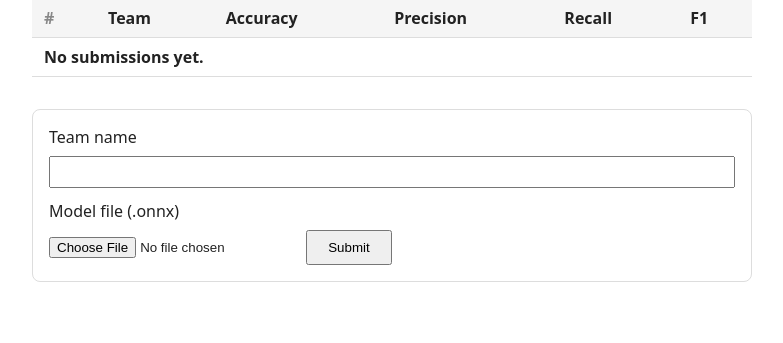
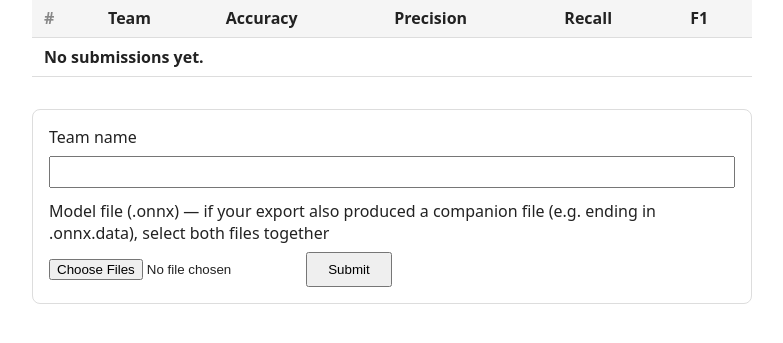
Before and after one commit to LiU-AI-Society/MonkeyMadness, a Flask app: page / in a window 1280 px wide. Shown: the part 138-481 px from the top of the page, without its empty margins (248-1031 px from the left). Run offline with Flask 3, Linux system fonts and the light colour scheme; data that the repository does not hold is empty.

Commit message:
Support ONNX models with external weights data, log real scoring failures Accept multiple files per submission so a model exported with external data

```diff
--- a/leaderboard/app.py
+++ b/leaderboard/app.py
@@ -6,6 +6,7 @@ import tempfile
 from pathlib import Path
 
 from flask import Flask, jsonify, redirect, render_template, request, url_for
+from werkzeug.utils import secure_filename
 
 import db
 
@@ -49,14 +50,24 @@ def submit():
         return render_template("index.html", leaderboard=db.leaderboard(DB_PATH), error=message), status
 
     team_name = request.form.get("team_name", "").strip()
-    model_file = request.files.get("model_file")
+    # Accept one or more files under the same field: an ONNX export that uses
+    # "external data" (weights stored outside the .onnx protobuf) needs its
+    # companion file uploaded alongside the model, not just the model itself.
+    uploaded_files = [f for f in request.files.getlist("model_file") if f and f.filename]
 
     if not team_name:
         return reject("Team name is required.", 400)
     if len(team_name) > MAX_TEAM_NAME_LEN:
         return reject(f"Team name is too long (max {MAX_TEAM_NAME_LEN} characters).", 400)
-    if model_file is None or not model_file.filename.lower().endswith(".onnx"):
-        return reject("Please upload a .onnx model file.", 400)
+
+    onnx_files = [f for f in uploaded_files if f.filename.lower().endswith(".onnx")]
+    if len(onnx_files) != 1:
+        return reject(
+            "Please upload exactly one .onnx model file. If your export also "
+            "produced a companion file (e.g. ending in .onnx.data), select "
+            "both files together.",
+            400,
+        )
 
     wait = db.seconds_since_last_submission(DB_PATH, team_name)
     if wait is not None and wait < COOLDOWN_SECONDS:
@@ -64,10 +75,19 @@ def submit():
         return reject(f"Please wait {remaining}s before submitting again.", 429)
 
     with tempfile.TemporaryDirectory() as tmp_dir:
-        # Save under a fixed name, not the uploaded filename -- avoids any
-        # path-traversal concern from a crafted filename.
-        model_path = Path(tmp_dir) / "model.onnx"
-        model_file.save(model_path)
+        # Keep each file's original (sanitized) name rather than renaming it.
+        # A model exported with external data has a literal companion
+        # filename (e.g. "model.onnx.data") baked into the graph -- onnx
+        # resolves that name relative to the model's directory, so both
+        # files must land in the same temp dir under their original names.
+        model_path = None
+        for f in uploaded_files:
+            safe_name = secure_filename(f.filename)
+            dest = Path(tmp_dir) / safe_name
+            f.save(dest)
+            if safe_name.lower().endswith(".onnx"):
+                model_path = dest
+
         predictions_path = Path(tmp_dir) / "predictions.csv"
 
         try:
@@ -87,6 +107,22 @@ def submit():
 
     scores = _parse_worker_output(result.stdout)
     if scores is None or not scores.get("ok"):
+        # The participant only ever sees the generic message below -- log the
+        # real detail server-side so an organizer can tell "bad model" apart
+        # from "worker crashed" (e.g. missing dependency, bad env var path).
+        app.logger.warning(
+            "Scoring failed for team %r (exit code %s).\nstdout:\n%s\nstderr:\n%s",
+            team_name, result.returncode, result.stdout, result.stderr,
+        )
+        error_detail = (scores or {}).get("error", "")
+        if "should be stored in" in error_detail:
+            return reject(
+                "Your ONNX file references external weight data that wasn't "
+                "uploaded (a file usually named <yourmodel>.onnx.data). Please "
+                "select both that file and the .onnx file together, or "
+                "re-export your model as a single self-contained .onnx file.",
+                400,
+            )
         return reject(
             "Could not score your model. Make sure it's a valid ONNX classifier "
             "with the expected input shape.",
--- a/leaderboard/templates/index.html
+++ b/leaderboard/templates/index.html
@@ -58,8 +58,9 @@
         <label for="team_name">Team name</label>
         <input type="text" id="team_name" name="team_name" maxlength="64" required>
 
-        <label for="model_file">Model file (.onnx)</label>
-        <input type="file" id="model_file" name="model_file" accept=".onnx" required>
+        <label for="model_file">Model file (.onnx) &mdash; if your export also produced a
+            companion file (e.g. ending in .onnx.data), select both files together</label>
+        <input type="file" id="model_file" name="model_file" accept=".onnx,.data" multiple required>
 
         <button type="submit">Submit</button>
     </form>
```
